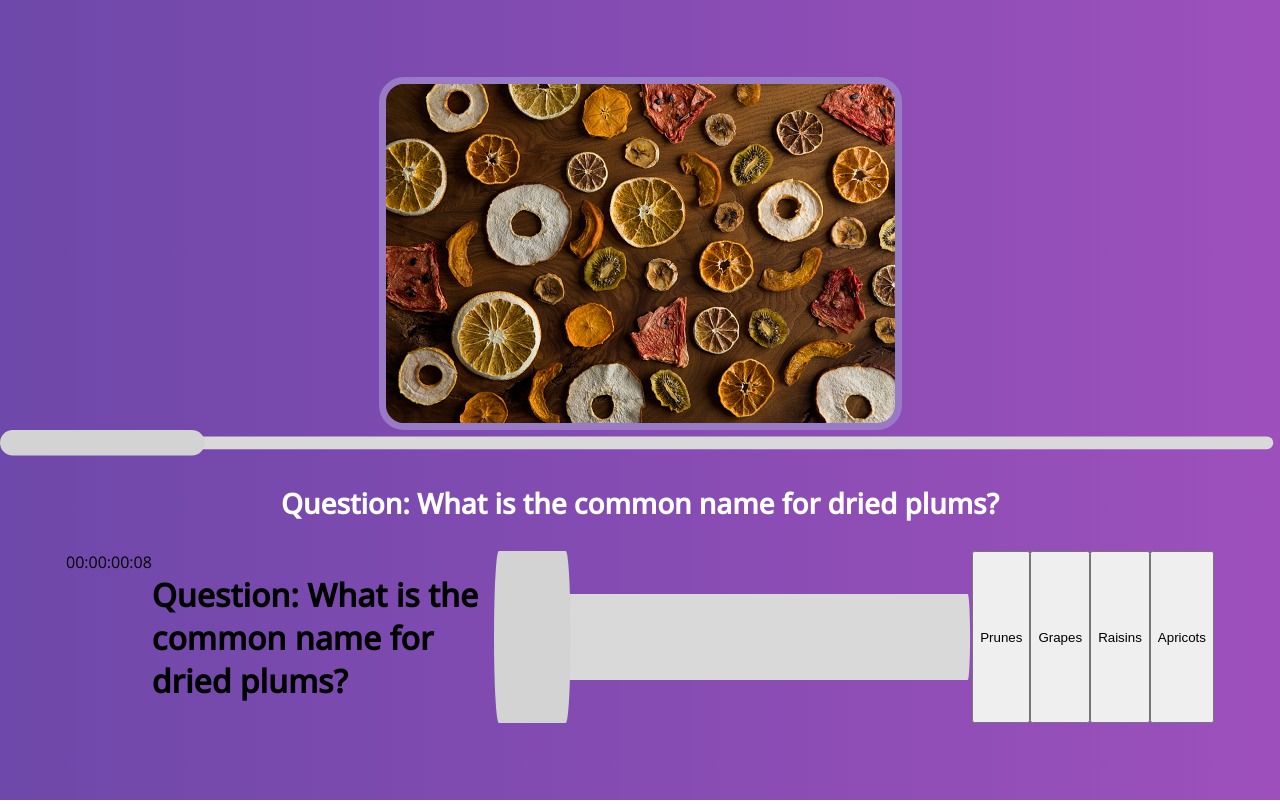
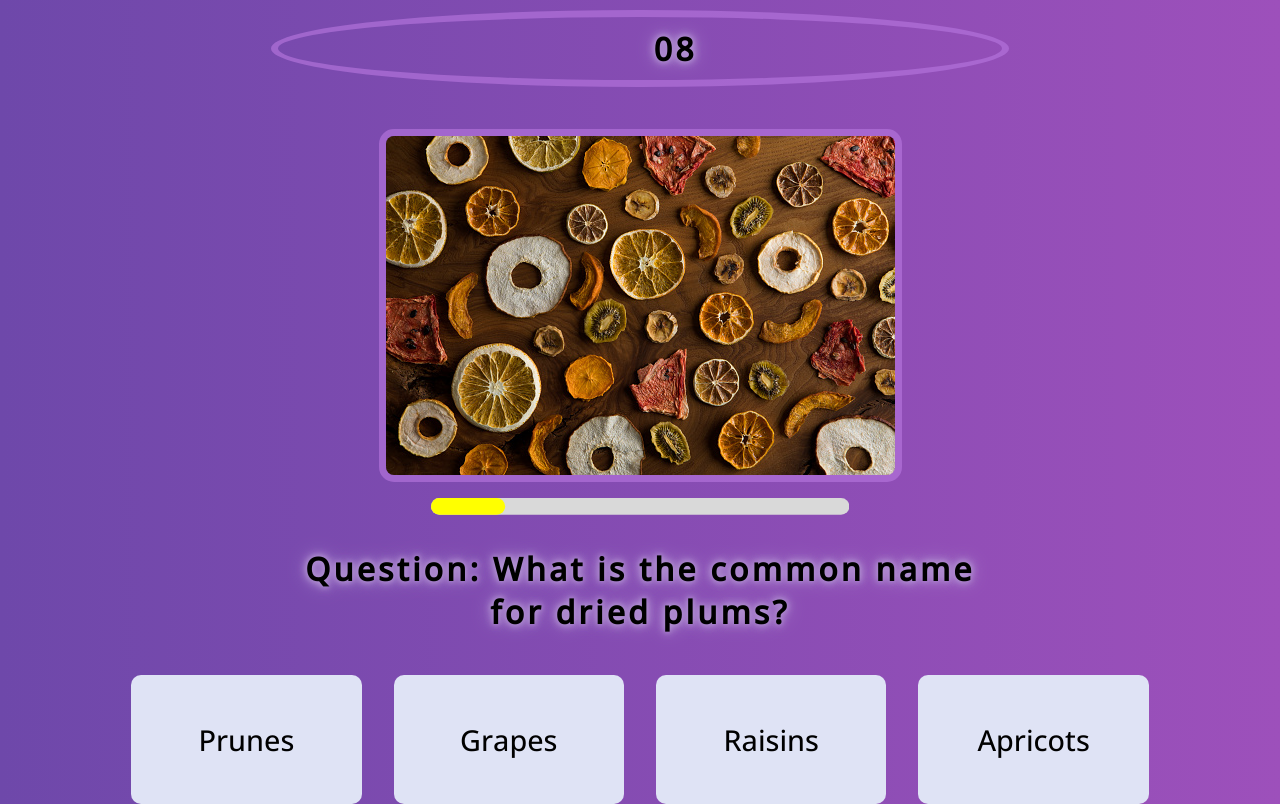
Before and after one commit to Technigo/project-redux-quiz-old, a React (Create React App) app: page / in a window 1280 px wide. Both pictures are taken after a click on the button "Start". Built offline with nearby package versions, Linux system fonts and the light colour scheme.

Commit message:
Added some styling to align resuable components

```diff
--- a/src/components/CurrentQuestion/CurrentQuestion.js
+++ b/src/components/CurrentQuestion/CurrentQuestion.js
@@ -4,7 +4,10 @@ import React, { useState, useRef } from 'react'
 import { useSelector, useDispatch } from 'react-redux'
 import { quiz } from 'reducers/quiz'
 import { Timer } from 'components/Timer';
-import { CurrentQuestionContainer, ImgBox, Image, Title, ButtonBox } from './CurrentQuestionStyling'
+import { Title } from 'reusable-components/Title'
+import { Button, ButtonContainer } from 'reusable-components/Button'
+import { Image } from 'reusable-components/Image'
+import { CurrentQuestionContainer, ImgBox } from './CurrentQuestionStyling'
 import { ProgressBar } from '../ProgressBar';
 
 export const CurrentQuestion = (props) => {
@@ -44,28 +47,27 @@ export const CurrentQuestion = (props) => {
 
   return (
     <CurrentQuestionContainer>
+      <Timer countdownRef={countdownRef} setScore={setScore} score={score} />
       <ImgBox>
         <Image src={question.img} alt="img" />
+        <ProgressBar />
       </ImgBox>
-      <ProgressBar />
       <Title>Question: {question.questionText}</Title>
-      <ButtonBox>
-        <Timer countdownRef={countdownRef} setScore={setScore} score={score} />
-        <h1>Question: {question.questionText}</h1>
-        <ProgressBar />
+      <ButtonContainer>
         {question.options.map((answer, index) => {
           return (
-            <button
+            <Button
+              answerBtn
               style={buttonStyle(index)}
               type="button"
               id={index}
               onClick={() => onAnswerSubmit(question.id, index)}
               key={answer}>
               {answer}
-            </button>
+            </Button>
           )
         })}
-      </ButtonBox>
+      </ButtonContainer>
     </CurrentQuestionContainer>
 
   )
--- a/src/components/CurrentQuestion/CurrentQuestionStyling.js
+++ b/src/components/CurrentQuestion/CurrentQuestionStyling.js
@@ -2,55 +2,34 @@ import styled from 'styled-components';
 
 export const CurrentQuestionContainer = styled.div`
 background: linear-gradient(to right, #6E48AA, #9D50BB);
-height: 100vh;
+min-height: 100vh;
 width: 100vw;
 display: flex;
 flex-direction: column;
 justify-content: center;
 align-items: center;
+gap:2rem;
 `
 export const ImgBox = styled.div`
-height: auto;
-width: auto;
+max-width: 90vw;
 display: flex;
+flex-direction: column;
 justify-content: center;
 align-items: center;
-vertical-align: middle;
 padding: 0 5%;
-`
-export const Image = styled.img`
-width: auto;
-height: auto;
-max-width: 100%;
-max-height: 100%;
-object-fit: cover;
-border-radius: 25px;
-border: 7px #987ac7 solid;
-
+gap:1rem;
 
 `
-export const ProgressBar = styled.progress`
+
+export const ProgressBarContainer = styled.div`
 width: 100%;
-height: 20px;
-border: none;
-border-radius: 10px;
-background-color: #ddd;
+display:flex;
+align-items:center;
+justify-content:center;
 `
-
-export const Title = styled.h1`
-color: white;
-font-size: 28px;
-font-family: 'Open Sans', sans-serif;
-padding: 10px;
-text-align: center;
+export const CountdownBox = styled.div`
+border: 7px solid rgba(181, 118, 221, 0.65);
+border-radius:50%;
+padding:10px;
+margin:10px;
 `
-
-export const ButtonBox = styled.div`
-display: flex;
-flex-direction: row;
-
-
-`
-export const Button = styled.button`
-
-`
--- a/src/components/ProgressBar.js
+++ b/src/components/ProgressBar.js
@@ -9,6 +9,6 @@ export const ProgressBar = () => {
   const totalQuestions = useSelector((store) => store.quiz.questions.length)
 
   return (
-    <Line percent={(currentQuestionId / totalQuestions) * 100} strokeWidth={2} strokeColor="#D3D3D3" />
-  );
+    <Line percent={(currentQuestionId / totalQuestions) * 100} width="80%" trailWidth={4} strokeWidth={4} strokeColor="yellow" />
+  )
 }
--- a/src/components/SummaryPage/SummaryPage.js
+++ b/src/components/SummaryPage/SummaryPage.js
@@ -3,7 +3,8 @@ import { useSelector, useDispatch } from 'react-redux'
 import { MovingComponent } from 'react-moving-text'
 import { quiz } from 'reducers/quiz';
 import { TfiAlarmClock } from 'react-icons/tfi';
-import { Container, RestartButton, ContainerRow } from './SummaryPageStyling';
+import { Button } from 'reusable-components/Button'
+import { Container, ContainerRow } from './SummaryPageStyling';
 import { AccordionComponent } from './AccordionComponent';
 
 export const SummaryPage = (props) => {
@@ -32,8 +33,8 @@ export const SummaryPage = (props) => {
       <ContainerRow><TfiAlarmClock /> <p>Time spent: 40s</p></ContainerRow>
       <h2>You had {countOfWrongAnswers} incorrect answers:</h2>
       <AccordionComponent />
-      <RestartButton onClick={restartQuiz}>Play again
-      </RestartButton>
+      <Button onClick={restartQuiz}>Play again
+      </Button>
     </Container>
   )
 }
--- a/src/components/Timer.js
+++ b/src/components/Timer.js
@@ -2,6 +2,8 @@ import React, { useState } from 'react';
 import Countdown from 'react-countdown';
 import { useDispatch, useSelector } from 'react-redux'
 import { quiz } from 'reducers/quiz';
+import { Title } from 'reusable-components/Title'
+import { CountdownBox } from './CurrentQuestion/CurrentQuestionStyling'
 
 export const Timer = ({ countdownRef, setScore, score }) => {
   const currentQuestionId = useSelector(
@@ -9,6 +11,16 @@ export const Timer = ({ countdownRef, setScore, score }) => {
   )
   const dispatch = useDispatch()
   const [expirationTime, setExpirationTime] = useState(Date.now() + 10000);
+
+  const renderer = ({ seconds, completed }) => {
+    if (completed) {
+      // Render a completed state
+      return <span>00</span>;
+    } else {
+      // Render a countdown
+      return <span>{seconds.toString().padStart(2, '0')}</span>;
+    }
+  };
 
   const handleComplete = (questionId, answerIndex) => {
     setExpirationTime(Date.now() + 10000);
@@ -18,35 +30,21 @@ export const Timer = ({ countdownRef, setScore, score }) => {
     dispatch(quiz.actions.submitAnswer({ questionId, answerIndex }))
     dispatch(quiz.actions.goToNextQuestion())
     countdownRef.current.stop();
-    countdownRef.current.start();
+    // countdownRef.current.start();
   };
 
   return (
+    <CountdownBox>
+      <Title>
         <Countdown
+          zeroPadTime={2}
+          renderer={renderer}
           ref={countdownRef}
           date={expirationTime}
           onComplete={() => {
             handleComplete(currentQuestionId, null);
           }} />
+      </Title>
+    </CountdownBox>
   )
 }
-
-// import React, { useState, useEffect } from 'react';
-
-// export const Timer = () => {
-//   const [seconds, setSeconds] = useState(0);
-
-//   useEffect(() => {
-//     const interval = setInterval(() => {
-//       setSeconds(() => seconds + 1);
-//     }, 1000);
-
-//     return () => clearInterval(interval);
-//   }, [seconds]);
-
-//   return (
-//     <div>
-//       <h1>{seconds} seconds</h1>
-//     </div>
-//   );
-// }
--- a/src/index.css
+++ b/src/index.css
@@ -21,9 +21,19 @@ code {
 
 
 .green {
-  color: green;
+  background: #56ab2f;
+  /* fallback for old browsers */
+  background: -webkit-linear-gradient(to right, #a8e063, #56ab2f);
+  /* Chrome 10-25, Safari 5.1-6 */
+  background: linear-gradient(to right, #a8e063, #56ab2f);
+  /* W3C, IE 10+/ Edge, Firefox 16+, Chrome 26+, Opera 12+, Safari 7+ */
 }
 
 .red {
-  color: red;
+  background: #FF416C;
+  /* fallback for old browsers */
+  background: -webkit-linear-gradient(to right, #FF4B2B, #FF416C);
+  /* Chrome 10-25, Safari 5.1-6 */
+  background: linear-gradient(to right, #FF4B2B, #FF416C);
+  /* W3C, IE 10+/ Edge, Firefox 16+, Chrome 26+, Opera 12+, Safari 7+ */
 }
--- a/src/reusable-components/Button.js
+++ b/src/reusable-components/Button.js
@@ -12,7 +12,7 @@ export const ButtonContainer = styled.div`
     top: 10%;
 
     @media (min-width: 768px) {
-        top:15%;
+        top:9%;
     }
     @media (min-width: 1024px) {
         flex-wrap: none;
--- a/src/reusable-components/Title.js
+++ b/src/reusable-components/Title.js
@@ -7,8 +7,13 @@ export const Title = styled.h1`
     font-size:${(props) => (props.fontSize)};
     letter-spacing: 0.2rem;
     margin:0;
-    /* position:relative;
-    top:; */
     text-shadow: 0px 0px 5px #b393d3, 0px 0px 10px #b393d3, 0px 0px 10px #b393d3,
     0px 0px 20px #b393d3;
+    text-align:center;
+    max-width: 70vw;
+    margin: 0 5%;
+
+    @media (min-width: 1024px) {
+    width:55vw;
+}
 `;
```
Lines whose indentation alone changed are shown as unchanged.
